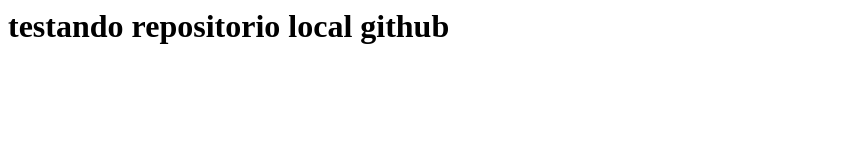
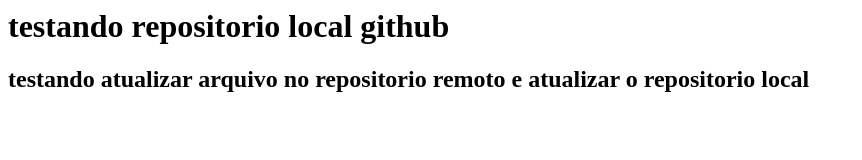
Before and after one commit to mauricioprof/lp2, a plain HTML site: page index.html in a window 1280 px wide. Shown: the whole page, without its empty margins (0-862 px from the left). Drawn offline with Linux system fonts and the light colour scheme.

Commit message:
Update index.html
alterei o arquivo adicionando uma tag <h2>

```diff
--- a/index.html
+++ b/index.html
@@ -5,5 +5,6 @@
     </head>
     <body>
 	    <h1> testando repositorio local github </h1>
+            <h2> testando atualizar arquivo no repositorio remoto e atualizar o repositorio local </h2>
     </body>
 </html>
```
